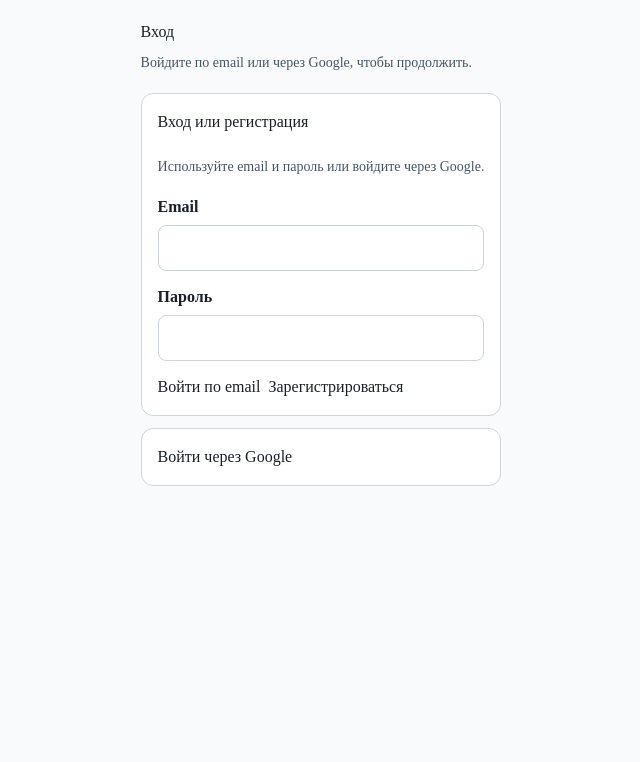
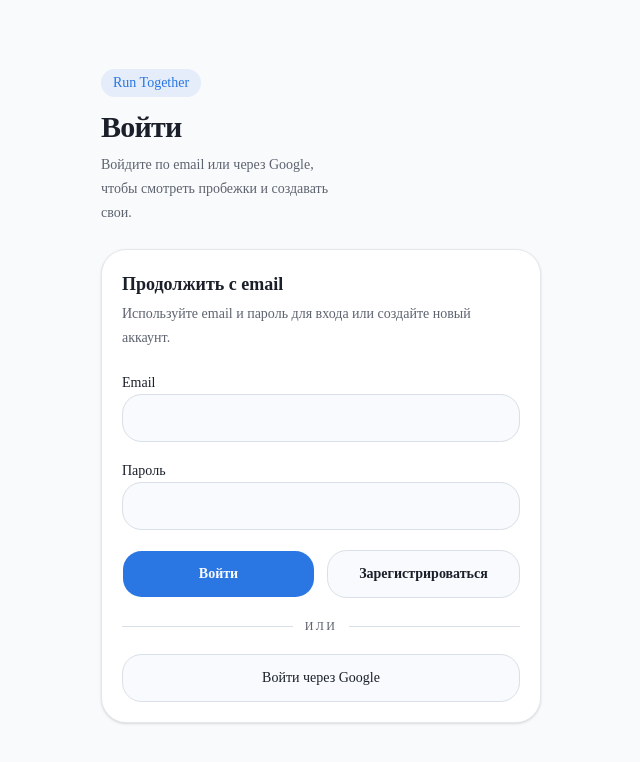
Before and after one commit to IgorPots1/run-together-app, a Next.js app: page /auth in a window 1280 px wide. Shown: the top 762 px of the page, without its empty margins (319-959 px from the left). Built offline with nearby package versions, Linux system fonts and the light colour scheme; no server answers.

Commit message:
ui: polish auth, home, and create-run screens

```diff
--- a/app/auth/page.tsx
+++ b/app/auth/page.tsx
@@ -1,53 +1,16 @@
 'use client'
 
-import { useEffect, useState, type CSSProperties, type FormEvent } from 'react'
+import { useEffect, useState, type FormEvent, type ReactNode } from 'react'
 import { useRouter } from 'next/navigation'
 
 import { AuthSplash } from '@/components/AuthSplash'
+import { Button } from '@/components/ui/button'
+import { Input } from '@/components/ui/input'
+import { PageContainer } from '@/components/ui/page-container'
 import { getAuthCallbackUrl } from '@/lib/appUrl'
 import { isProfileComplete } from '@/lib/profile'
 import { supabase } from '@/lib/supabaseClient'
 import { useAuthProfile } from '@/lib/useAuthProfile'
-
-const pageStyle: CSSProperties = {
-  maxWidth: 520,
-  margin: '0 auto',
-  padding: 20,
-}
-
-const cardStyle: CSSProperties = {
-  border: '1px solid #d1d5db',
-  borderRadius: 12,
-  padding: 16,
-  marginBottom: 12,
-  backgroundColor: '#fff',
-}
-
-const formStyle: CSSProperties = {
-  ...cardStyle,
-  display: 'grid',
-  gap: 14,
-}
-
-const inputStyle: CSSProperties = {
-  width: '100%',
-  boxSizing: 'border-box',
-  padding: '10px 12px',
-  border: '1px solid #cbd5e1',
-  borderRadius: 8,
-  marginTop: 6,
-}
-
-const labelStyle: CSSProperties = {
-  display: 'block',
-  fontWeight: 600,
-  marginBottom: 0,
-}
-
-const secondaryTextStyle: CSSProperties = {
-  color: '#475569',
-  fontSize: 14,
-}
 
 function getAuthErrorMessage(message: string, fallbackMessage: string): string {
   const normalizedMessage = message.toLowerCase()
@@ -73,6 +36,68 @@ function getAuthErrorMessage(message: string, fallbackMessage: string): string {
 
 function isValidEmail(value: string): boolean {
   return /^[^\s@]+@[^\s@]+\.[^\s@]+$/.test(value)
+}
+
+function AuthShell({
+  title,
+  description,
+  children,
+}: {
+  title: string
+  description: string
+  children: ReactNode
+}) {
+  return (
+    <PageContainer className="justify-center gap-6 pb-10 pt-10">
+      <div className="space-y-3">
+        <div className="inline-flex rounded-full bg-primary/10 px-3 py-1 text-sm font-medium text-primary">
+          Run Together
+        </div>
+        <div className="space-y-2">
+          <h1 className="text-3xl font-semibold tracking-tight text-foreground">{title}</h1>
+          <p className="max-w-[34ch] text-sm leading-6 text-muted-foreground">{description}</p>
+        </div>
+      </div>
+      {children}
+    </PageContainer>
+  )
+}
+
+function AuthField({
+  htmlFor,
+  label,
+  children,
+}: {
+  htmlFor: string
+  label: string
+  children: ReactNode
+}) {
+  return (
+    <label htmlFor={htmlFor} className="block space-y-2">
+      <span className="text-sm font-medium text-foreground">{label}</span>
+      {children}
+    </label>
+  )
+}
+
+function AuthMessage({
+  tone,
+  children,
+}: {
+  tone: 'error' | 'info'
+  children: ReactNode
+}) {
+  return (
+    <div
+      className={
+        tone === 'error'
+          ? 'rounded-xl border border-destructive/20 bg-destructive/5 px-4 py-3 text-sm text-destructive'
+          : 'rounded-xl border border-emerald-200/60 bg-emerald-50 px-4 py-3 text-sm text-emerald-700'
+      }
+    >
+      {children}
+    </div>
+  )
 }
 
 export default function AuthPage() {
@@ -205,79 +230,97 @@ export default function AuthPage() {
 
   if (authProfileStatus === 'error' && session && profileError) {
     return (
-      <div style={pageStyle}>
-        <h1 style={{ marginBottom: 8 }}>Вход</h1>
-        <p style={{ ...secondaryTextStyle, marginTop: 0, marginBottom: 20 }}>
-          Войдите по email или через Google, чтобы продолжить.
-        </p>
-        <div style={cardStyle}>
-          <div style={{ marginBottom: 8, fontWeight: 600 }}>Не удалось загрузить профиль</div>
-          <div style={secondaryTextStyle}>Попробуйте загрузить данные ещё раз.</div>
-          <div style={{ marginTop: 12 }}>
-            <button type="button" onClick={reloadProfile}>
+      <AuthShell
+        title="Войти"
+        description="Войдите по email или через Google, чтобы смотреть пробежки и создавать свои."
+      >
+        <section className="space-y-4 rounded-2xl border border-border/70 bg-card p-5 shadow-sm">
+          <div className="space-y-1">
+            <h2 className="text-lg font-semibold text-foreground">Не удалось загрузить профиль</h2>
+            <p className="text-sm text-muted-foreground">Попробуйте загрузить данные ещё раз.</p>
+          </div>
+          <Button type="button" className="h-12 rounded-xl px-4" onClick={reloadProfile}>
             Повторить
-            </button>
-          </div>
-        </div>
-      </div>
+          </Button>
+        </section>
+      </AuthShell>
     )
   }
 
   return (
-    <div style={pageStyle}>
-      <h1 style={{ marginBottom: 8 }}>Вход</h1>
-      <p style={{ ...secondaryTextStyle, marginTop: 0, marginBottom: 20 }}>
-        Войдите по email или через Google, чтобы продолжить.
+    <AuthShell
+      title="Войти"
+      description="Войдите по email или через Google, чтобы смотреть пробежки и создавать свои."
+    >
+      <form
+        onSubmit={signInWithEmail}
+        className="space-y-5 rounded-2xl border border-border/70 bg-card p-5 shadow-sm"
+      >
+        <div className="space-y-1">
+          <h2 className="text-lg font-semibold text-foreground">Продолжить с email</h2>
+          <p className="text-sm leading-6 text-muted-foreground">
+            Используйте email и пароль для входа или создайте новый аккаунт.
           </p>
+        </div>
 
-      <form onSubmit={signInWithEmail} style={formStyle}>
-        <h2 style={{ marginTop: 0, marginBottom: 8 }}>Вход или регистрация</h2>
-        <p style={{ ...secondaryTextStyle, marginTop: 0, marginBottom: 4 }}>
-          Используйте email и пароль или войдите через Google.
-        </p>
-
-        <label htmlFor="auth_email" style={labelStyle}>
-          Email
-          <input
+        <div className="space-y-4">
+          <AuthField htmlFor="auth_email" label="Email">
+            <Input
               id="auth_email"
               type="email"
               value={authEmail}
               onChange={(event) => setAuthEmail(event.target.value)}
               required
-            style={inputStyle}
+              className="bg-background"
             />
-        </label>
+          </AuthField>
 
-        <label htmlFor="auth_password" style={labelStyle}>
-          Пароль
-          <input
+          <AuthField htmlFor="auth_password" label="Пароль">
+            <Input
               id="auth_password"
               type="password"
               value={authPassword}
               onChange={(event) => setAuthPassword(event.target.value)}
               required
-            style={inputStyle}
+              className="bg-background"
             />
-        </label>
+          </AuthField>
+        </div>
 
-        {authError && <div style={{ color: '#b91c1c', fontSize: 14 }}>{authError}</div>}
-        {authInfo && <div style={{ color: '#0f766e', fontSize: 14 }}>{authInfo}</div>}
+        {authError ? <AuthMessage tone="error">{authError}</AuthMessage> : null}
+        {authInfo ? <AuthMessage tone="info">{authInfo}</AuthMessage> : null}
 
-        <div style={{ display: 'flex', gap: 8, flexWrap: 'wrap' }}>
-          <button type="submit" disabled={isSubmittingAuth}>
-            {isSubmittingAuth ? 'Выполняем вход...' : 'Войти по email'}
-          </button>
-          <button type="button" onClick={signUpWithEmail} disabled={isSubmittingAuth}>
+        <div className="grid gap-3 sm:grid-cols-2">
+          <Button type="submit" disabled={isSubmittingAuth} className="h-12 rounded-xl text-sm font-semibold">
+            {isSubmittingAuth ? 'Выполняем вход...' : 'Войти'}
+          </Button>
+          <Button
+            type="button"
+            variant="outline"
+            onClick={signUpWithEmail}
+            disabled={isSubmittingAuth}
+            className="h-12 rounded-xl text-sm font-semibold"
+          >
             Зарегистрироваться
-          </button>
+          </Button>
         </div>
+
+        <div className="flex items-center gap-3">
+          <div className="h-px flex-1 bg-border" />
+          <span className="text-xs font-medium uppercase tracking-[0.2em] text-muted-foreground">или</span>
+          <div className="h-px flex-1 bg-border" />
+        </div>
+
+        <Button
+          type="button"
+          variant="outline"
+          onClick={signInWithGoogle}
+          disabled={isSubmittingAuth}
+          className="h-12 w-full rounded-xl text-sm font-medium"
+        >
+          Войти через Google
+        </Button>
       </form>
-
-      <div style={cardStyle}>
-        <button type="button" onClick={signInWithGoogle} disabled={isSubmittingAuth}>
-          Войти через Google
-        </button>
-      </div>
-    </div>
+    </AuthShell>
   )
 }
--- a/app/page.tsx
+++ b/app/page.tsx
@@ -106,31 +106,30 @@ function HomeShell({
   children: ReactNode
 }) {
   return (
-    <PageContainer className="gap-4 pb-10">
+    <PageContainer className="gap-5 pb-10">
       <header className="space-y-4">
-        <div className="flex items-start justify-between gap-3">
-          <div className="space-y-2">
-            <p className="text-sm font-medium text-primary">Run Together</p>
-            <h1 className="text-3xl font-semibold tracking-tight text-foreground">Пробежки</h1>
-            <p className="text-sm leading-6 text-muted-foreground">
-              Найдите компанию для пробежки или создайте свою.
+        <div className="flex flex-wrap items-center gap-3">
+          {email ? (
+            <p className="min-w-0 text-sm text-muted-foreground">
+              Вы вошли как <span className="break-all font-medium text-foreground">{email}</span>
             </p>
-          </div>
+          ) : null}
           <Button
             type="button"
             variant="ghost"
-            className="h-10 rounded-xl px-3 text-muted-foreground"
+            className="ml-auto h-10 rounded-xl px-3 text-muted-foreground"
             onClick={onSignOut}
           >
             <LogOut className="size-4" />
             Выйти
           </Button>
         </div>
-        {email ? (
-          <div className="rounded-xl border border-border/70 bg-card px-4 py-3 text-sm text-muted-foreground shadow-sm">
-            Вы вошли как <span className="font-medium text-foreground">{email}</span>
-          </div>
-        ) : null}
+        <div className="space-y-2">
+          <h1 className="text-3xl font-semibold tracking-tight text-foreground">Пробежки</h1>
+          <p className="max-w-[34ch] text-sm leading-6 text-muted-foreground">
+            Найдите компанию для пробежки или создайте свою.
+          </p>
+        </div>
       </header>
       {children}
     </PageContainer>
```
Also changed, not shown: app/create-run/page.tsx (+22 -19 lines). Lines whose indentation alone changed are shown as unchanged.
